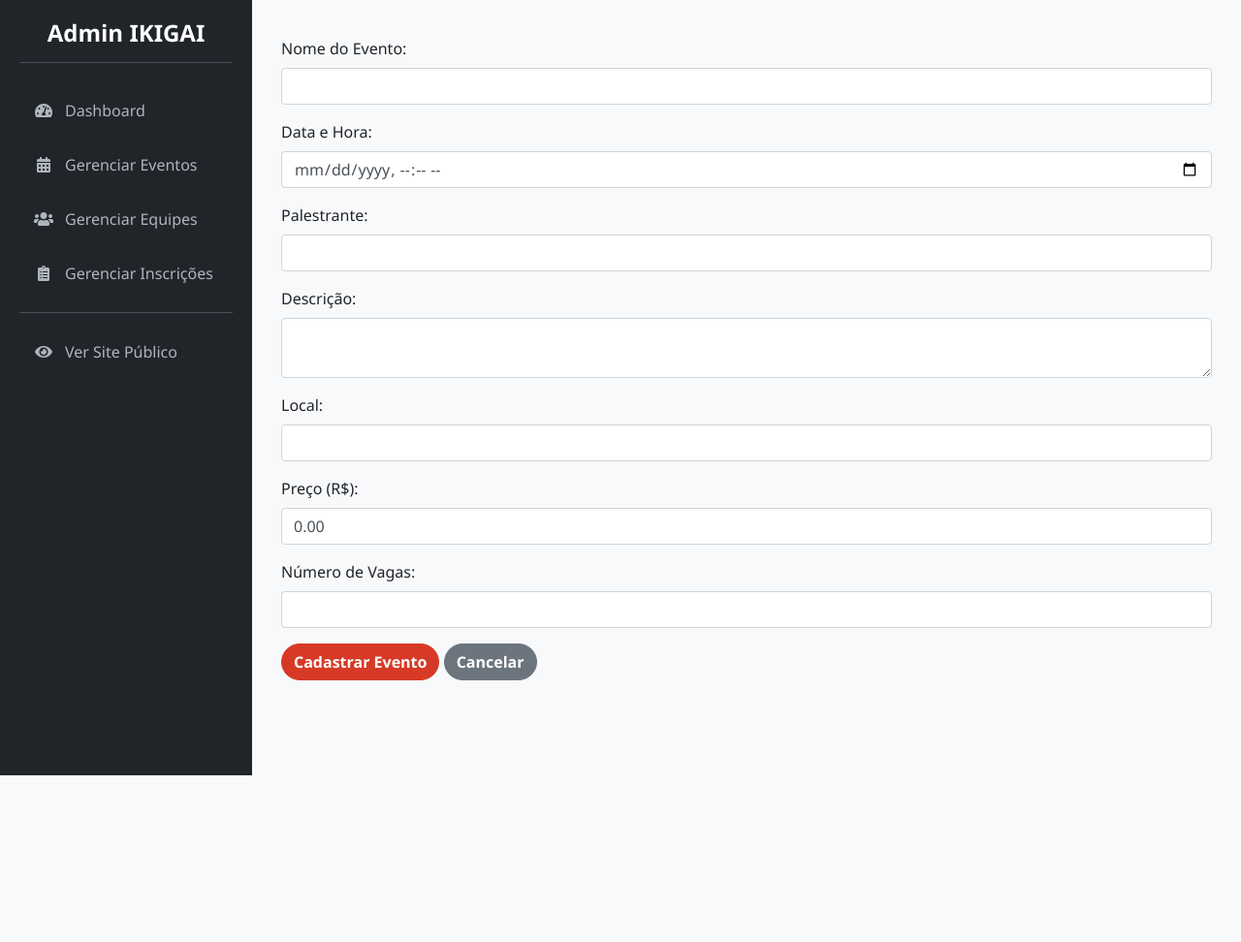
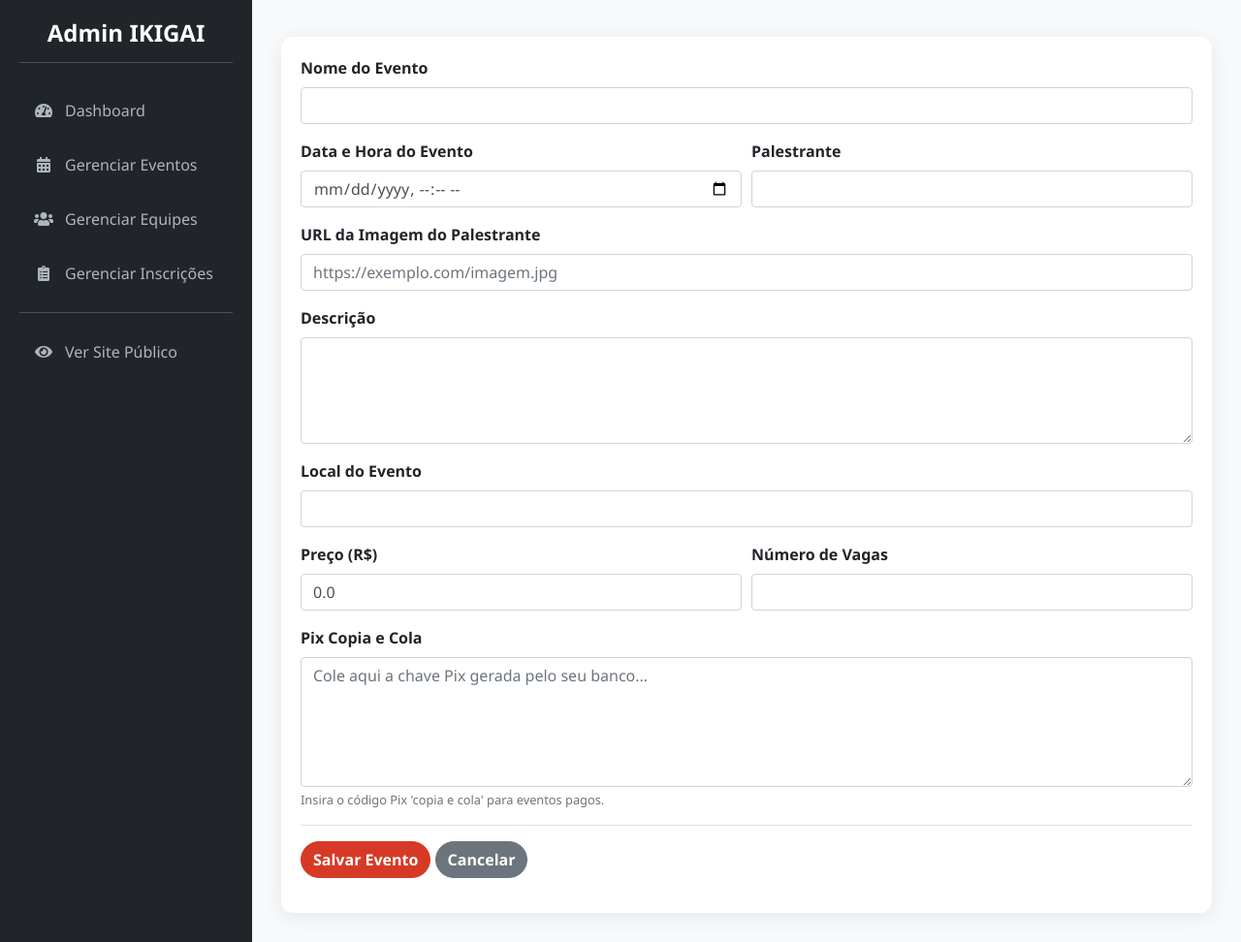
Before and after one commit to wllynilson/ikigai, a Flask app: template app/templates/admin/admin_form_evento.html in a window 1280 px wide. Shown: the whole page at 97% size. Before the commit the page ends 800 px from the top, so only its background shows below. Run offline with Flask 3, Linux system fonts and the light colour scheme; the template is opened without the code that fills it: values that come from a table or form of the project are taken from there, others are empty; some libraries are stand-ins or nearby versions.

Commit message:
feat: Adiciona funcionalidade de Pix a eventos

```diff
--- a/app/admin/forms.py
+++ b/app/admin/forms.py
@@ -1,8 +1,9 @@
 # Ficheiro: app/admin/forms.py
 
 from flask_wtf import FlaskForm
-from wtforms import StringField, IntegerField, SubmitField
-from wtforms.validators import DataRequired, Length, NumberRange
+from wtforms import StringField, TextAreaField, SubmitField, FloatField, IntegerField
+from wtforms.fields import DateTimeLocalField
+from wtforms.validators import DataRequired, Length, NumberRange, Optional, URL
 
 
 class EditarInscricaoForm(FlaskForm):
@@ -27,3 +28,19 @@ class EditarInscricaoForm(FlaskForm):
                         validators=[DataRequired(), Length(min=5, max=100)])
 
     submit = SubmitField('Salvar Alterações')
+
+class EventoForm(FlaskForm):
+    """Formulário completo para criar e editar eventos."""
+    nome_evento = StringField('Nome do Evento', validators=[DataRequired(), Length(max=200)])
+    data_hora_evento = DateTimeLocalField('Data e Hora do Evento', format='%Y-%m-%dT%H:%M', validators=[DataRequired()])
+    palestrante = StringField('Palestrante', validators=[Optional(), Length(max=100)])
+    imagem_palestrante = StringField('URL da Imagem do Palestrante',
+                                     validators=[Optional(), URL(message="Por favor, insira uma URL válida.")])
+    descricao = TextAreaField('Descrição', validators=[Optional()])
+    local_evento = StringField('Local do Evento', validators=[Optional(), Length(max=200)])
+    preco = FloatField('Preço (R$)', default=0.0, validators=[Optional(), NumberRange(min=0)])
+    numero_vagas = IntegerField('Número de Vagas', validators=[DataRequired(), NumberRange(min=0)])
+    pix_copia_e_cola = TextAreaField('Pix Copia e Cola',
+                                     validators=[Optional()],
+                                     description="Insira o código Pix 'copia e cola' para eventos pagos.")
+    submit = SubmitField('Salvar Evento')
--- a/app/models.py
+++ b/app/models.py
@@ -29,6 +29,8 @@ class Evento(db.Model):
     local_evento = db.Column(db.String(200))
     preco = db.Column(db.Float, default=0.0)
     numero_vagas = db.Column(db.Integer, nullable=False)
+    pix_copia_e_cola = db.Column(db.Text, nullable=True)  # Campo para o Pix
+
     inscricoes = db.relationship('Inscricao', backref='evento', lazy=True)
 
     def __repr__(self):
--- a/app/templates/admin/admin_form_evento.html
+++ b/app/templates/admin/admin_form_evento.html
@@ -1,42 +1,70 @@
 {% extends 'admin/admin_base.html' %}
 
-{% block title %}{{ titulo_form }} - Admin{% endblock %}
+{% block title %}{{ titulo_form }}{% endblock %}
 
 {% block page_title %}{{ titulo_form }}{% endblock %}
 
 {% block content %}
-<form method="POST">
+<div class="card">
+    <div class="card-body">
+        <form method="POST" novalidate>
+            {{ form.hidden_tag() }} <div class="form-group">
+                {{ form.nome_evento.label(class="font-weight-bold") }}
+                {{ form.nome_evento(class="form-control" + (" is-invalid" if form.nome_evento.errors else "")) }}
+                {% for error in form.nome_evento.errors %}<span class="invalid-feedback">{{ error }}</span>{% endfor %}
+            </div>
+
+            <div class="form-row">
+                <div class="form-group col-md-6">
+                    {{ form.data_hora_evento.label(class="font-weight-bold") }}
+                    {{ form.data_hora_evento(class="form-control") }}
+                </div>
+                <div class="form-group col-md-6">
+                    {{ form.palestrante.label(class="font-weight-bold") }}
+                    {{ form.palestrante(class="form-control") }}
+                </div>
+            </div>
+
             <div class="form-group">
-        <label for="nome_evento">Nome do Evento:</label>
-        <input type="text" class="form-control"  id="nome_evento" name="nome_evento" value="{{ evento_dados.nome_evento if evento_dados else '' }}" required>
+                {{ form.imagem_palestrante.label(class="font-weight-bold") }}
+                {{ form.imagem_palestrante(class="form-control", placeholder="https://exemplo.com/imagem.jpg") }}
+                {% for error in form.imagem_palestrante.errors %}<span class="invalid-feedback d-block">{{ error }}</span>{% endfor %}
             </div>
+
             <div class="form-group">
-        <label for="data_hora_evento">Data e Hora:</label>
-        <input type="datetime-local" class="form-control "  id="data_hora_evento" name="data_hora_evento" value="{{ data_para_form if data_para_form else '' }}" required>
+                {{ form.descricao.label(class="font-weight-bold") }}
+                {{ form.descricao(class="form-control", rows=4) }}
             </div>
+
             <div class="form-group">
-        <label for="palestrante">Palestrante:</label>
-        <input type="text" class="form-control "  id="palestrante" name="palestrante" value="{{ evento_dados.palestrante if evento_dados else '' }}">
+                {{ form.local_evento.label(class="font-weight-bold") }}
+                {{ form.local_evento(class="form-control") }}
             </div>
+
+            <div class="form-row">
+                <div class="form-group col-md-6">
+                    {{ form.preco.label(class="font-weight-bold") }}
+                    {{ form.preco(class="form-control") }}
+                </div>
+                <div class="form-group col-md-6">
+                    {{ form.numero_vagas.label(class="font-weight-bold") }}
+                    {{ form.numero_vagas(class="form-control") }}
+                </div>
+            </div>
+
             <div class="form-group">
-        <label for="descricao">Descrição:</label>
-        <textarea class="form-control " id="descricao" name="descricao">{{ evento_dados.descricao if evento_dados else '' }}</textarea>
+                {{ form.pix_copia_e_cola.label(class="font-weight-bold") }}
+                {{ form.pix_copia_e_cola(class="form-control", rows=5, placeholder="Cole aqui a chave Pix gerada pelo seu banco...") }}
+                {% if form.pix_copia_e_cola.description %}<small class="form-text text-muted">{{ form.pix_copia_e_cola.description }}</small>{% endif %}
             </div>
+
+            <hr>
+
             <div class="form-group">
-        <label for="local_evento">Local:</label>
-        <input type="text" class="form-control " id="local_evento" name="local_evento" value="{{ evento_dados.local_evento if evento_dados else '' }}">
-    </div>
-    <div class="form-group">
-        <label for="preco">Preço (R$):</label>
-        <input type="text" class="form-control" step="0.01" min="0" id="preco" name="preco" value="{{ evento_dados.preco if evento_dados else '0.00' }}">
-    </div>
-    <div class="form-group">
-        <label for="numero_vagas">Número de Vagas:</label>
-        <input type="text" class="form-control " min="0" id="numero_vagas" name="numero_vagas" value="{{ evento_dados.numero_vagas if evento_dados else '' }}" required>
-    </div>
-    <div class="form-group">
-        <input type="submit" value="{{ 'Salvar Alterações' if 'Editar' in titulo_form else 'Cadastrar Evento' }}" class="btn btn-primary">
+                {{ form.submit(class="btn btn-primary") }}
                 <a href="{{ url_for('admin.gerenciar_eventos') }}" class="btn btn-secondary">Cancelar</a>
             </div>
         </form>
+    </div>
+</div>
 {% endblock %}
```
Also changed, not shown: app/admin/routes.py (+29 -47 lines). Lines whose indentation alone changed are shown as unchanged.
